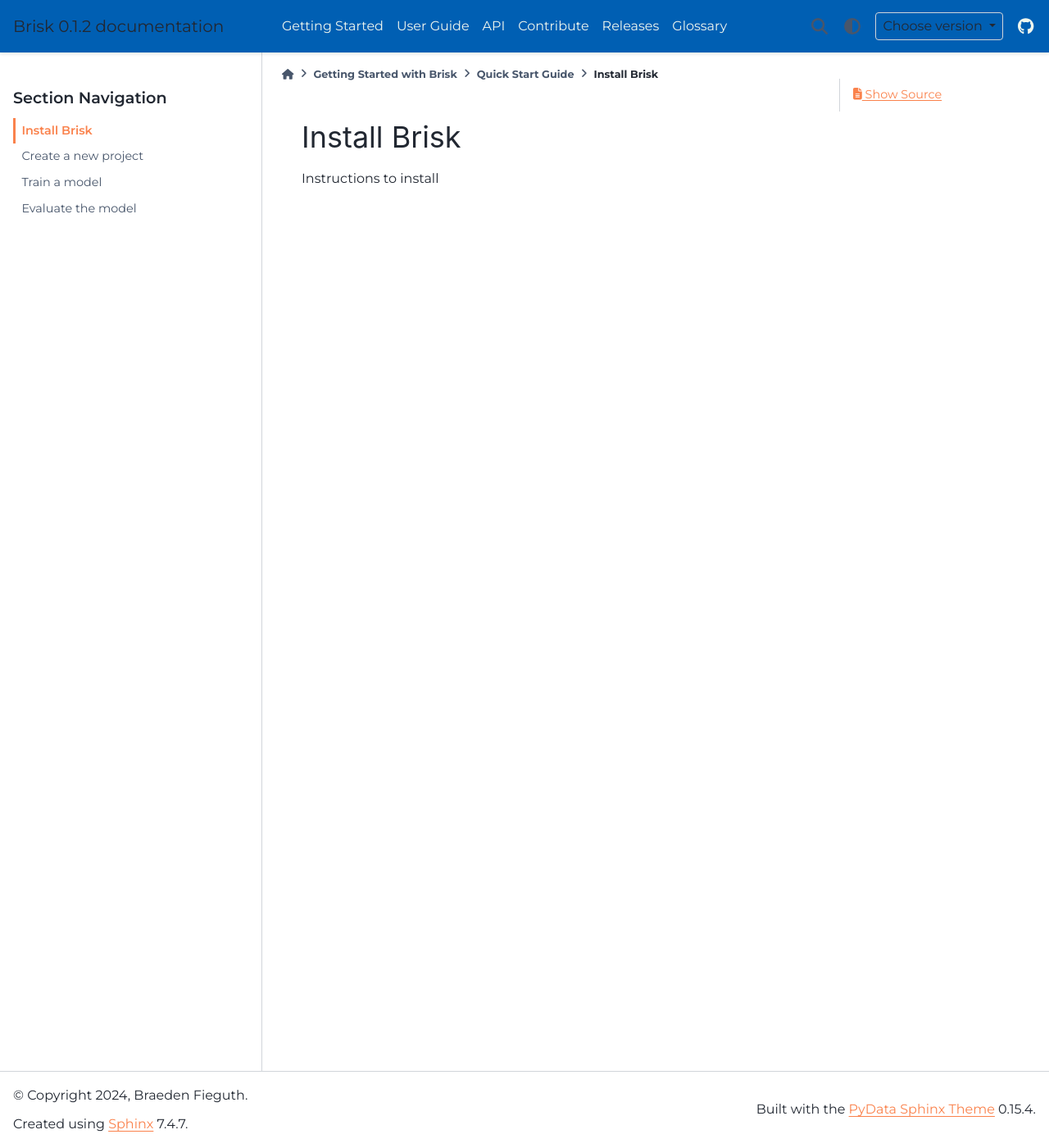
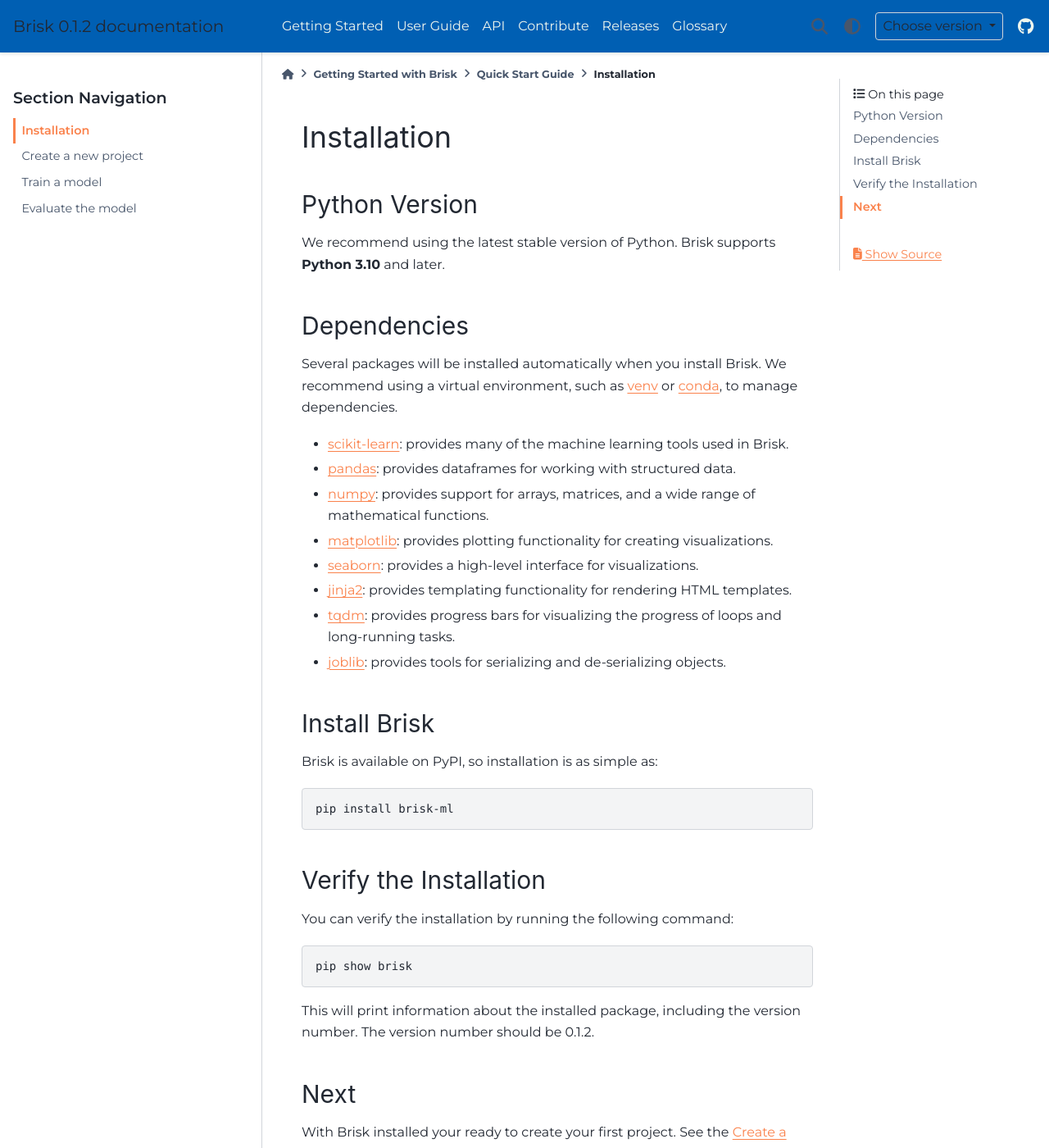
Before and after one commit to BFieguth/brisk, a Sphinx documentation site: the page built from docs/source/getting_started/quickstart/install.rst, in a window 1280 px wide and 1400 px high. Shown: the whole window at 82% size. Built offline with Sphinx 7.4.7 and the PyData theme 0.15.4, drawn with Linux system fonts in a browser that asks for light colours.

Commit message:
docs: add installation instructions

```diff
--- a/docs/source/getting_started/quickstart/install.rst
+++ b/docs/source/getting_started/quickstart/install.rst
@@ -1,4 +1,47 @@
+Installation
+============
+
+Python Version
+---------------
+
+We recommend using the latest stable version of Python. Brisk supports **Python 3.10** and later.
+
+Dependencies
+-------------
+
+Several packages will be installed automatically when you install Brisk. We recommend using
+a virtual environment, such as `venv <https://docs.python.org/3/library/venv.html>`_ or `conda <https://docs.conda.io/projects/conda/en/latest/user-guide/index.html>`_, to manage dependencies.
+
+- `scikit-learn <https://scikit-learn.org/stable/>`_: provides many of the machine learning tools used in Brisk.
+- `pandas <https://pandas.pydata.org/docs/>`_: provides dataframes for working with structured data.
+- `numpy <https://numpy.org/doc/stable/>`_: provides support for arrays, matrices, and a wide range of mathematical functions.
+- `matplotlib <https://matplotlib.org/stable/contents.html>`_: provides plotting functionality for creating visualizations.
+- `seaborn <https://seaborn.pydata.org/>`_: provides a high-level interface for visualizations.
+- `jinja2 <https://jinja.palletsprojects.com/en/latest/>`_: provides templating functionality for rendering HTML templates.
+- `tqdm <https://tqdm.github.io/>`_: provides progress bars for visualizing the progress of loops and long-running tasks.
+- `joblib <https://joblib.readthedocs.io/en/latest/>`_: provides tools for serializing and de-serializing objects.
+
 Install Brisk
-=============
+--------------
 
-Instructions to install
+Brisk is available on PyPI, so installation is as simple as:
+
+.. code-block:: bash
+
+   pip install brisk-ml
+
+
+Verify the Installation
+------------------------
+
+You can verify the installation by running the following command:
+
+.. code-block:: bash
+
+   pip show brisk
+
+This will print information about the installed package, including the version number. The version number should be |version|.
+
+Next
+----
+With Brisk installed your ready to create your first project. See the `Create a Project <create_project.html>`_ page.
```
Also changed, not shown: docs/source/getting_started/quickstart/index.rst (+4 -3 lines).
